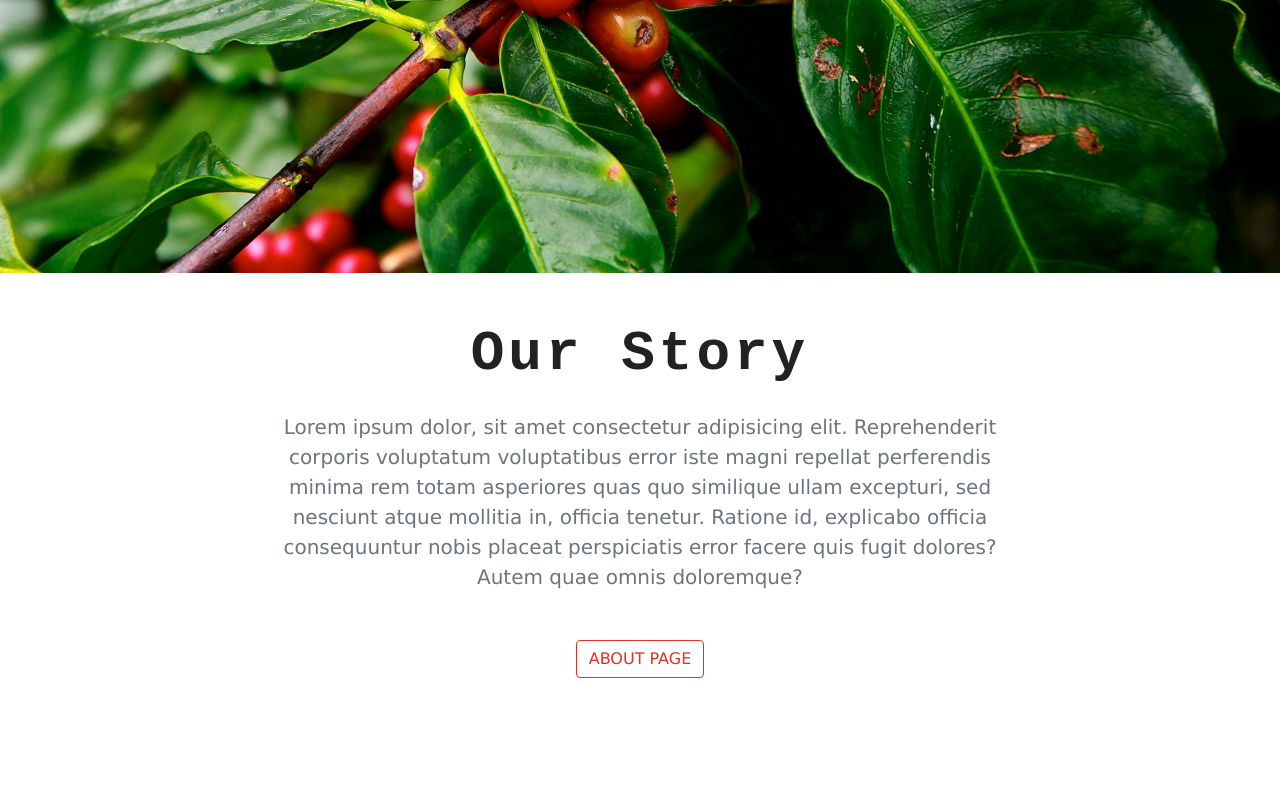
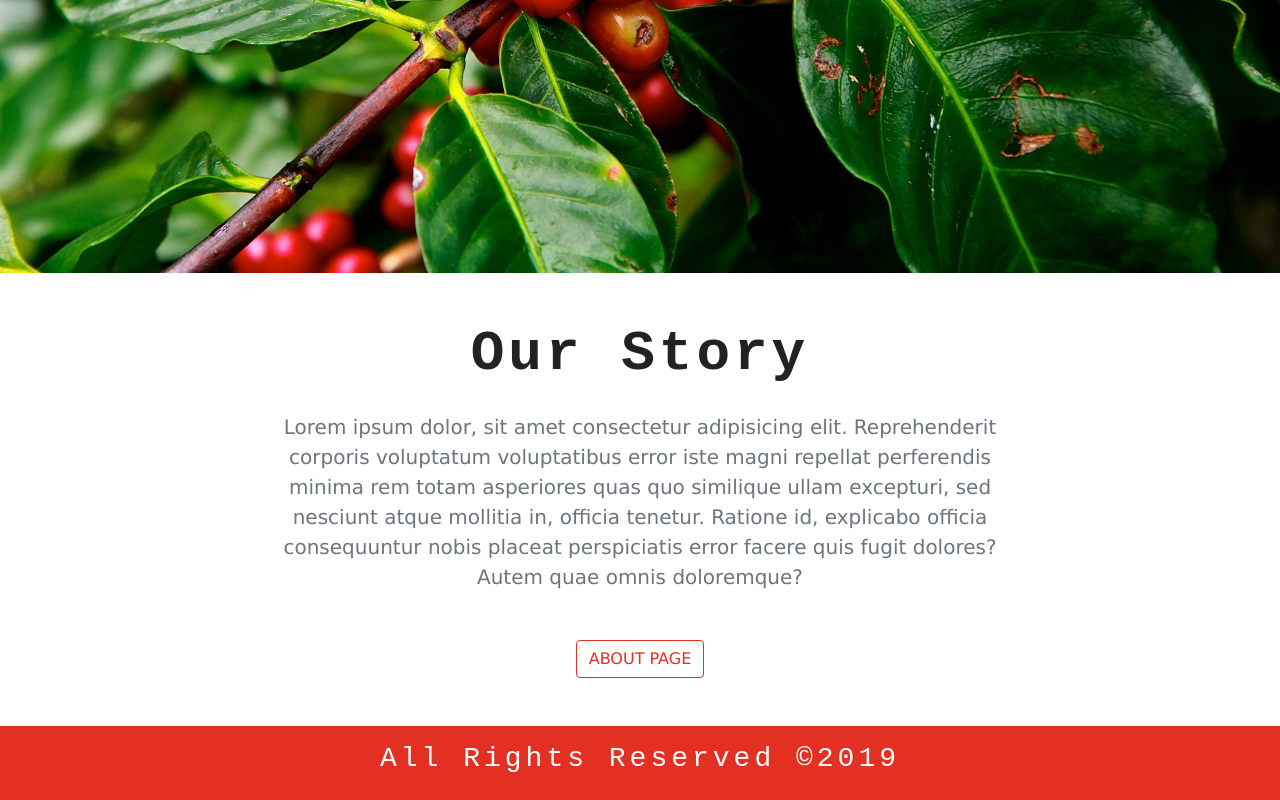
Before and after one commit to philemonmastewal/gatsby-coffee-shop, a Gatsby site: page / in a window 1280 px wide. Shown: the part 603-1403 px from the top of the page. Before the commit the page ends 1329 px from the top, so only its background shows below. Built offline with nearby package versions, Linux system fonts and the light colour scheme; Gatsby itself is replaced by a stand-in of ours.

Commit message:
more work on footer

```diff
--- a/src/components/Globals/Footer.js
+++ b/src/components/Globals/Footer.js
@@ -1,5 +1,17 @@
 import React from "react"
 
 export default function Footer() {
-  return <footer className="footer py-3">dsaa</footer>
+  return (
+    <footer className="footer py-3">
+      <div className="container">
+        <div className="row">
+          <div className="col-10 mx-auto col-md-6 text-white text-center text-capitalize">
+            <h3>
+              all rights reserved &copy;{new Date().getFullYear().toString()}
+            </h3>
+          </div>
+        </div>
+      </div>
+    </footer>
+  )
 }
--- a/src/components/layout.css
+++ b/src/components/layout.css
@@ -46,3 +46,6 @@ h6 {
   background: var(--mainRed);
   color: var(--mainWhite);
 }
+.footer {
+  background: var(--mainRed);
+}
--- a/src/components/layout.js
+++ b/src/components/layout.js
@@ -12,11 +12,13 @@ import "./bootstrap.min.css"
 import "./layout.css"
 
 import Navbar from "./Globals/Navbar" //This is a better file to import the navbar into because if we were to put it in index.js then it wouldnt necessarily be on every page; but if we put it in layout.js then we can have this theme/item(navbar) across the entire layout of the site
+import Footer from "./Globals/Footer"
 
 const Layout = ({ children }) => (
   <>
     <Navbar />
     {children}
+    <Footer />
   </>
 )
 
```
